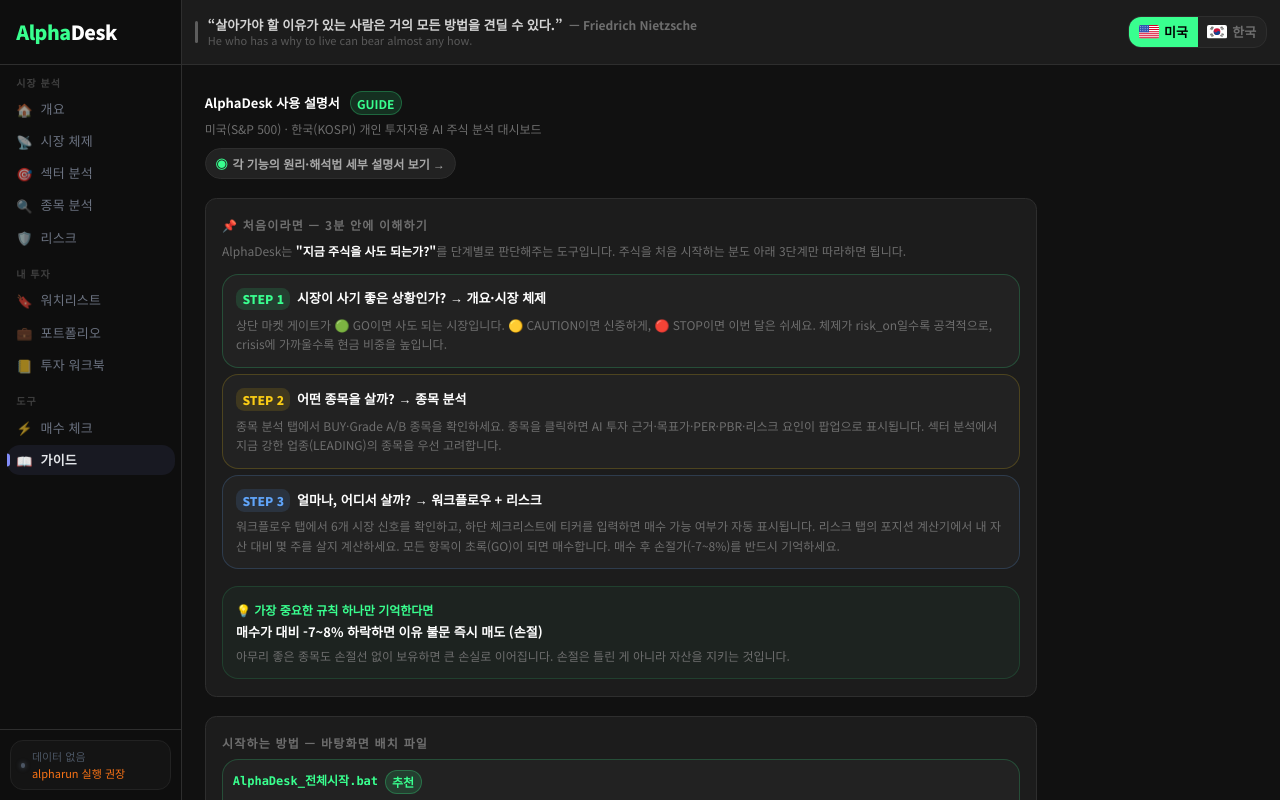
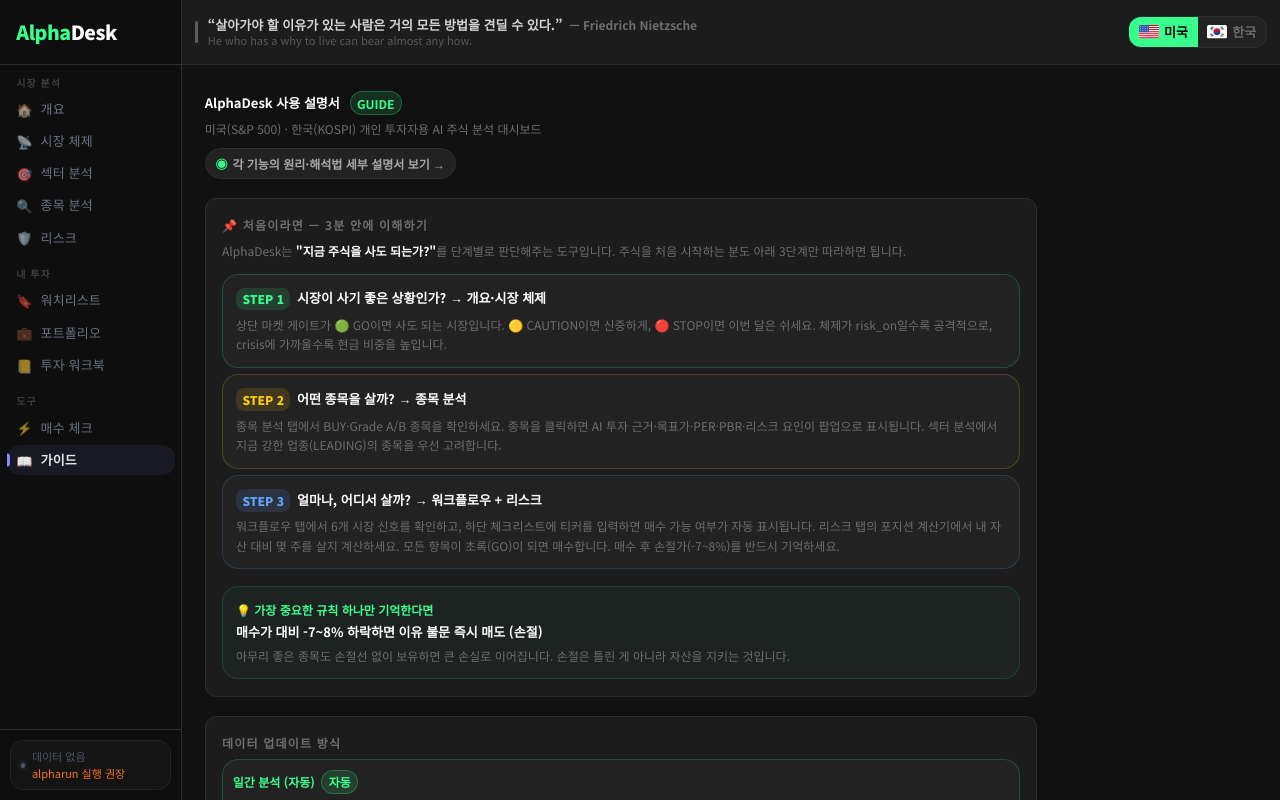
Before and after one commit to jonadan514/alphadesk, a Next.js app in the folder frontend/: page /guide in a window 1280 px wide. Built offline with nearby package versions, Linux system fonts and the light colour scheme; no server answers.

Commit message:
fix: guide 페이지 Gemini→GPT-4o, .bat→GitHub Actions 안내, 페이퍼포트폴리오 제거, 모바일 그리드 반응형; top-picks 낡은 AI탭 문구 수정

```diff
--- a/frontend/app/guide/page.tsx
+++ b/frontend/app/guide/page.tsx
@@ -123,36 +123,34 @@
         </div>
       </Card>
 
-      {/* 시작하는 방법 */}
+      {/* 데이터 업데이트 */}
       <Card>
-        <SectionTitle>시작하는 방법 — 바탕화면 배치 파일</SectionTitle>
+        <SectionTitle>데이터 업데이트 방식</SectionTitle>
         <div className="space-y-2 mb-4">
           {[
-            { file: "AlphaDesk_전체시작.bat", color: "#39ff8f", desc: "권장 — 대시보드 + 미국 분석 완료 후 한국 분석 자동 시작 + 브라우저 오픈", tag: "추천" },
-            { file: "AlphaDesk_대시보드.bat",  color: "#60a5fa", desc: "프론트엔드만 실행. 이전 분석 데이터 조회용 (분석 없음)", tag: "" },
-            { file: "AlphaDesk_미국분석.bat",  color: "#a8a8a8", desc: "미국 분석만 단독 재실행", tag: "" },
-            { file: "AlphaDesk_한국분석.bat",  color: "#a8a8a8", desc: "한국 분석만 단독 재실행", tag: "" },
-          ].map(({ file, color, desc, tag }) => (
-            <div key={file} className="flex items-start gap-3 rounded-xl p-3" style={{ background: "var(--bg-inset)", border: `1px solid ${color}33` }}>
+            { label: "일간 분석 (자동)",    color: "#39ff8f", desc: "GitHub Actions가 평일 매일 자동 실행 — 미국(장 마감 후 07:00 KST) · 한국(장 마감 후 16:30 KST)", tag: "자동" },
+            { label: "워치리스트 (주 1회)", color: "#60a5fa", desc: "매주 월요일 자동 스크리닝. Piotroski·ROE·함정 필터 적용 후 Turso DB에 업로드", tag: "자동" },
+            { label: "포트폴리오·워크북",  color: "#a8a8a8", desc: "매수/매도 기록 및 체크리스트는 내가 직접 입력", tag: "수동" },
+          ].map(({ label, color, desc, tag }) => (
+            <div key={label} className="flex items-start gap-3 rounded-xl p-3" style={{ background: "var(--bg-inset)", border: `1px solid ${color}33` }}>
               <div className="flex-1 min-w-0">
-                <div className="flex items-center gap-2">
-                  <code className="text-[12px] font-mono font-bold" style={{ color }}>{file}</code>
-                  {tag && <Badge text={tag} color={color} />}
+                <div className="flex items-center gap-2 mb-0.5">
+                  <span className="text-[12px] font-bold" style={{ color }}>{label}</span>
+                  <Badge text={tag} color={color} />
                 </div>
-                <p className="text-[12px] mt-0.5" style={{ color: "var(--text-muted)" }}>{desc}</p>
+                <p className="text-[12px]" style={{ color: "var(--text-muted)" }}>{desc}</p>
               </div>
             </div>
           ))}
         </div>
 
-        <SectionTitle>전체시작 실행 순서</SectionTitle>
+        <SectionTitle>데이터 신선도 확인</SectionTitle>
         <div className="space-y-1">
           {[
-            "전체시작.bat 더블클릭",
-            "탭 1: AlphaDesk Dashboard — Next.js 프론트엔드 (http://localhost:3000)",
-            "탭 2: US then KR Analysis — 미국 분석 완료 후 한국 자동 시작",
-            "6초 후 브라우저 자동 오픈 → 분석 중에도 이전 데이터 조회 가능",
-            "분석 완료 후 F5 새로고침하면 최신 데이터 반영",
+            "사이드바 하단 색상 점 — 초록(오늘 업데이트) · 노랑(어제) · 주황/빨강(오래됨)",
+            "주황/빨강이면 GitHub Actions 실행 결과를 확인하세요",
+            "수동 재실행: GitHub → Actions → Daily Analysis → Run workflow",
+            "워치리스트 재스크리닝: GitHub → Actions → Weekly Watchlist Screen → Run workflow",
           ].map((step, i) => (
             <div key={i} className="flex items-start gap-3 py-1.5" style={{ borderBottom: "1px solid #1a1a1a" }}>
               <span className="text-[12px] font-black w-4 text-center shrink-0 mt-0.5" style={{ color: "#39ff8f" }}>{i + 1}</span>
@@ -160,10 +158,6 @@
             </div>
           ))}
         </div>
-        <p className="mt-3 text-[12px] leading-relaxed" style={{ color: "var(--text-faint)" }}>
-          ※ 미국 → 한국 순서로 실행하는 이유: Gemini AI API 요청 한도(분당 요청 수) 때문입니다.
-          동시 실행 시 60개 이상의 요청이 한꺼번에 몰려 503 오류가 발생할 수 있습니다.
-        </p>
       </Card>
 
       {/* What this tool does */}
@@ -173,12 +167,13 @@
           {[
             ["시장 체제 감지",   "미국(5센서)·한국(4센서) 가중 합산 → risk_on / neutral / risk_off / crisis 판별"],
             ["종목 스크리닝",    "미국(5팩터)·한국(4팩터) 복합 점수로 순위 산정. 등급 A~F + BUY/WATCH/HOLD 액션 부여"],
-            ["AI 요약 생성",    "Gemini 2.5 Flash — 한국은 KOSPI 전문 프롬프트 사용. 목표주가(원화·달러) + 촉매·리스크"],
+            ["AI 요약 생성",    "GPT-4o — 투자 thesis · 상승 촉매 · 하락 리스크를 종목별로 자동 생성"],
             ["섹터 분석",       "경기 사이클 단계 판단 + 섹터별 KOSPI/SPY 대비 상대강도"],
+            ["워치리스트",      "Piotroski≥5·ROE≥8%·함정 필터 통과 종목을 주 1회 자동 스크리닝"],
             ["포지션 계산기",   "고정 비율(Fixed Fraction)·켈리 공식으로 적정 매수 수량 자동 계산"],
             ["리스크 관리",     "VaR95·MDD 모니터링 + 체제별 손절선 제공"],
-            ["페이퍼 포트폴리오", "BUY 추천 종목 가상 운용. 매수·매도·손익 추적으로 전략 검증"],
-            ["실제 포트폴리오",  "보유 종목 등록·현재가 자동 조회·손익 계산. 실제 포지션 손절가 경보"],
+            ["포트폴리오",      "내 실제 매수/매도 기록 관리. 첫 거래 시점 기준 벤치마크 대비 성과 추적"],
+            ["투자 워크북",     "전략·섹터 체크리스트 직접 관리. 매수 전 내 기준 점검 노트"],
           ].map(([title, desc]) => (
             <div key={title} className="rounded-xl p-3" style={{ background: "var(--bg-inset)", border: "1px solid var(--border)" }}>
               <p className="text-[12px] font-semibold text-white mb-0.5">{title}</p>
@@ -214,7 +209,7 @@
         </div>
 
         <SectionTitle>마켓 게이트 신호별 대응</SectionTitle>
-        <div className="grid grid-cols-3 gap-2">
+        <div className="grid grid-cols-1 sm:grid-cols-3 gap-2">
           {[
             { signal: "GO",      color: "#39ff8f", desc: "상위 종목 BUY 검토 → 워크플로우 5단계 통과 후 매수." },
             { signal: "CAUTION", color: "#facc15", desc: "신규 진입 시 포지션 50% 이하 축소. 손절선 1~2% 좁게." },
@@ -275,7 +270,7 @@
         <SectionTitle>종합 점수(Composite Score) 구조</SectionTitle>
 
         {/* US 6 factors */}
-        <div className="grid grid-cols-2 gap-4 mb-4">
+        <div className="grid grid-cols-1 sm:grid-cols-2 gap-4 mb-4">
           <div>
             <p className="text-[12px] font-bold mb-2" style={{ color: "#60a5fa" }}><FlagIcon market="US" size={13} />{" "}미국 (6팩터)</p>
             <div className="space-y-1">
@@ -328,7 +323,7 @@
         {/* 등급 기준 */}
         <div className="mt-2">
           <p className="text-[12px] font-bold mb-2" style={{ color: "var(--text-muted)" }}>등급 기준</p>
-          <div className="grid grid-cols-5 gap-1">
+          <div className="grid grid-cols-3 sm:grid-cols-5 gap-1">
             {[
               { grade: "A", score: "80+",   color: "#39ff8f" },
               { grade: "B", score: "70~79", color: "#86efac" },
@@ -354,7 +349,7 @@
           <div>
             <p className="text-[12px] font-bold text-white mb-1">AI 신뢰도(Confidence)란?</p>
             <p className="text-[12px] leading-relaxed" style={{ color: "var(--text-muted)" }}>
-              Gemini AI가 자신의 분석에 스스로 매긴 확신 점수입니다 (0-100 정수).
+              GPT-4o가 자신의 분석에 스스로 매긴 확신 점수입니다 (0-100 정수).
               데이터가 충분하고 투자 논리가 일관되면 높게, 데이터가 불완전하거나 논리가 애매하면 낮게 냅니다.
               객관적 지표가 아닌 <span className="text-white">AI의 주관적 자기평가</span>입니다.
             </p>
@@ -370,7 +365,7 @@
                 </div>
               ))}
             </div>
-            <p className="text-[12px] mt-1.5" style={{ color: "#6e6e6e" }}>※ AI 신뢰도는 참고용입니다. Gemini가 틀려도 책임은 없으므로 과신 금물.</p>
+            <p className="text-[12px] mt-1.5" style={{ color: "#6e6e6e" }}>※ AI 신뢰도는 참고용입니다. GPT-4o가 틀려도 책임은 없으므로 과신 금물.</p>
           </div>
 
           <div style={{ borderTop: "1px solid #2e2e2e", paddingTop: "1rem" }}>
@@ -417,16 +412,12 @@
         <div className="space-y-3">
           {[
             {
-              q: "분석 중 '503 서버 과부하' 오류가 나왔어요.",
-              a: "Gemini AI API의 요청 한도 초과입니다. 자동 재시도 로직(최대 4회)이 있으므로 기다리면 됩니다. AlphaDesk_전체시작.bat으로 실행하면 미국 완료 후 한국이 시작되어 오류 확률이 크게 줄어듭니다.",
+              q: "AI 분석이 없는 종목이 있어요.",
+              a: "AI 요약은 BUY 액션 종목에 대해서만 생성됩니다(한국 상위 15개, 미국 상위 50개). WATCH·HOLD 종목은 생성되지 않습니다. 일간 분석 실행 후 업데이트됩니다.",
             },
             {
-              q: "페이퍼 포트폴리오 편입가는 어떻게 정해지나요?",
-              a: "분석 당일 종가(close) 기준입니다.",
-            },
-            {
-              q: "AI 분석이 없는 종목이 있어요.",
-              a: "AI 요약은 BUY 액션 종목에 대해서만 생성됩니다(한국 상위 15개, 미국 상위 50개). WATCH·HOLD 종목은 생성되지 않습니다.",
+              q: "워치리스트 종목이 너무 많거나 적어요.",
+              a: "워치리스트는 주 1회 자동 스크리닝됩니다. 필터 기준은 Piotroski F-Score≥5, ROE≥8%, 이자보상배율≥1, 부채비율≤200%, 영업현금흐름·매출 감소 없음입니다.",
             },
             {
               q: "한국 종목에 PER·PBR 데이터가 없어요.",
--- a/frontend/app/top-picks/page.tsx
+++ b/frontend/app/top-picks/page.tsx
@@ -259,7 +259,7 @@
           )}
 
           {!ai && (
-            <p className="text-[12px]" style={{ color: "var(--text-faint)" }}>AI 분석 데이터 없음 — AI 탭에서 확인하세요.</p>
+            <p className="text-[12px]" style={{ color: "var(--text-faint)" }}>AI 분석 데이터 없음 — 다음 일간 분석 실행 후 업데이트됩니다.</p>
           )}
         </div>
       </div>
```
